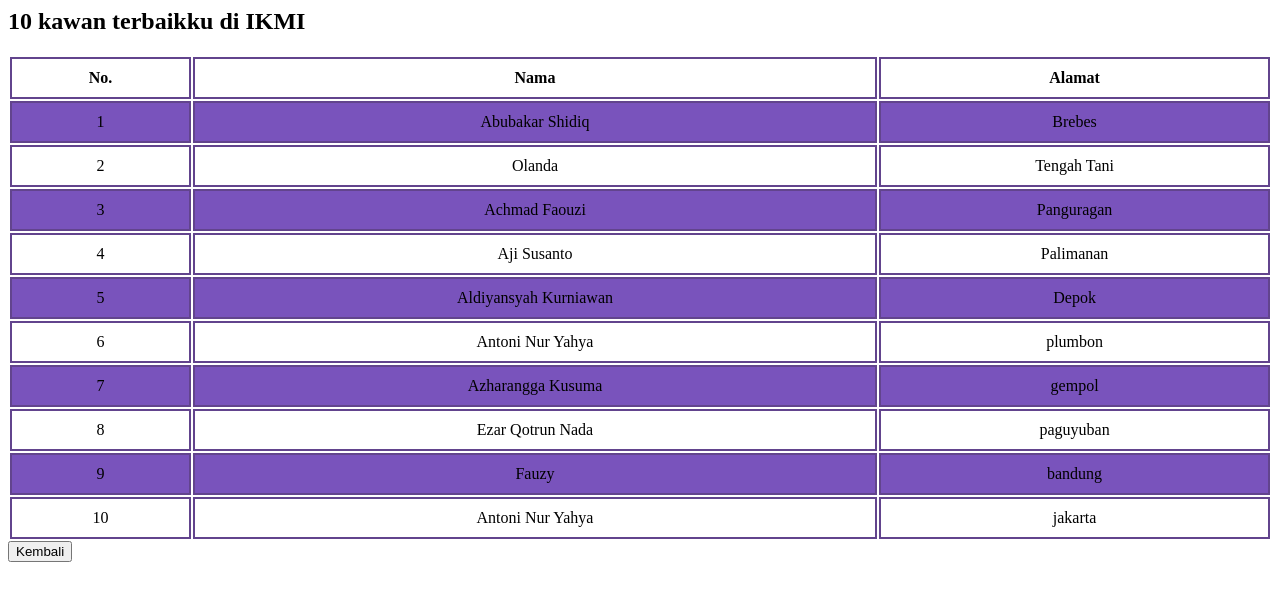
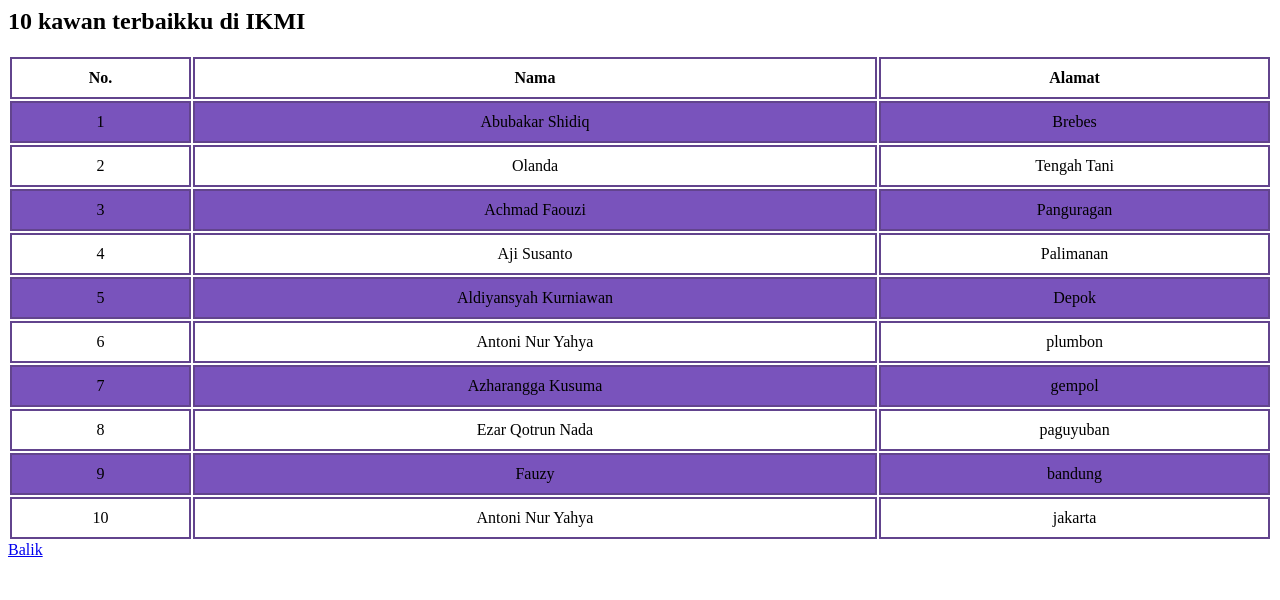
Before and after one commit to kaee97/tugas, a plain HTML site: page p03/kesatu.html in a window 1280 px wide. Drawn offline with Linux system fonts and the light colour scheme.

Commit message:
Update kesatu.html

```diff
--- a/p03/kesatu.html
+++ b/p03/kesatu.html
@@ -79,6 +79,6 @@ tr:nth-child(even) {
     <td>jakarta</td>
   </tr>
 </table>
-<button onclick="document.location.href = '../saya.html' ">Kembali</button>
+  <a href="./saya.html">Balik</a>
 </body>
 </html>
```
